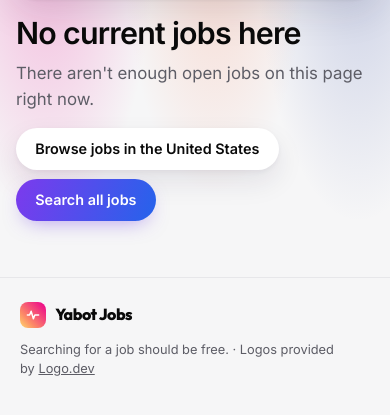
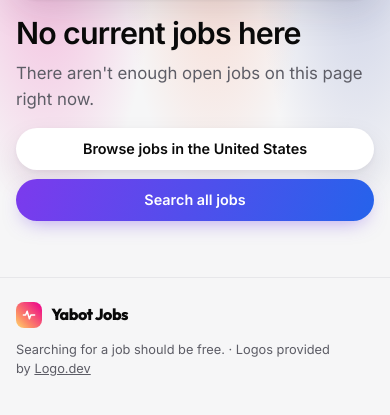
Before and after one commit to davicho01/yabot.jobs-backend, a Python web app: template templates/seo/hub_gone.html.jinja in a window 390 px wide. Shown: the part 72-487 px from the top of the page. Run offline with Jinja, Linux system fonts and the light colour scheme; the template is opened without the code that fills it: most values are stand-ins (such as "Sample title", 1, 10 or a date in 2020).

Commit message:
SEO gone pages: full-width buttons on a phone; the footer on the content's edge
Co-Authored-By: Claude Opus 5.5 <noreply@anthropic.com>
Claude-Session: https://claude.ai/code/session_01LkT1vQaWnrL6vLmrWQ1A7P

```diff
--- a/templates/seo/_base_style.html.jinja
+++ b/templates/seo/_base_style.html.jinja
@@ -93,6 +93,8 @@
   .wrap--narrow { max-width: calc(var(--read) + 2.5rem); }
   /* The "no longer available" pages have no breadcrumb above the title. */
   .wrap--gone { padding-top: 3rem; }
+  /* On a phone their two buttons stack at the same full width. */
+  @media (max-width: 760px) { .wrap--gone .head-actions .btn { flex: 1 1 100%; } }
   .sr { position: absolute; width: 1px; height: 1px; overflow: hidden; clip: rect(0 0 0 0); }
   .skip { position: absolute; left: -9999px; top: 0; background: var(--surface); color: var(--ink); padding: 0.75rem 1rem; z-index: 10; border-radius: 12px; }
   .skip:focus { left: 1rem; top: 1rem; }
@@ -312,6 +314,7 @@
   .site-credits .brand__mark { width: 1.6rem; height: 1.6rem; border-radius: 8px; }
   @media (max-width: 760px) {
     .wrap { padding: 1rem 1rem 3rem; }
+    .site-credits { padding-inline: 1rem; }
     ul.job-list { grid-template-columns: minmax(0, 1fr); }
     ul.tiles { grid-template-columns: minmax(0, 1fr) minmax(0, 1fr); gap: 0.6rem; }
   }
```
